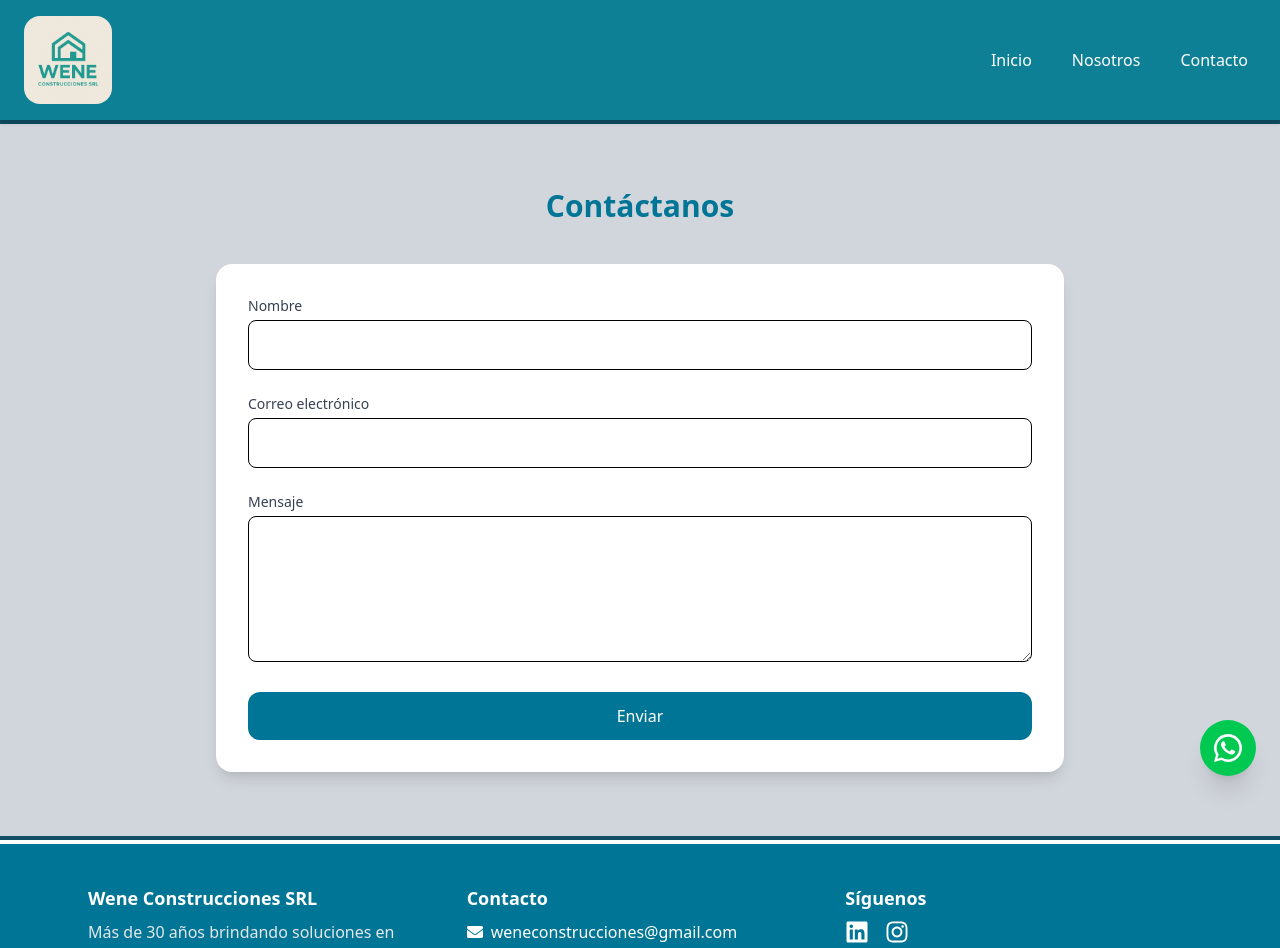
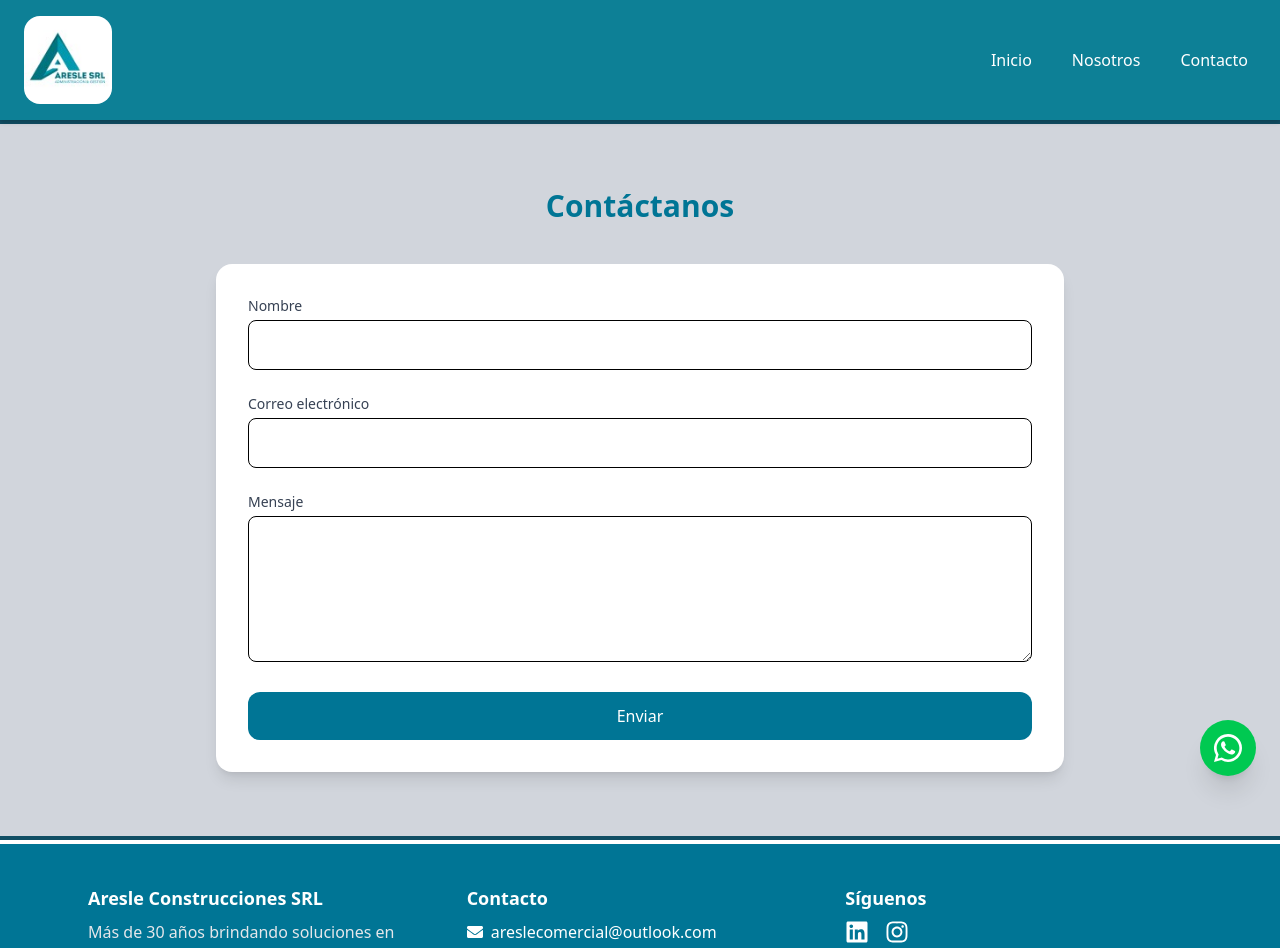
Before and after one commit to leonidas198/WeneConstrucciones, a React (Vite) app: page /contacto in a window 1280 px wide. Shown: the top 948 px of the page. Built offline with nearby package versions, Linux system fonts and the light colour scheme.

Commit message:
commit two

```diff
--- a/index.html
+++ b/index.html
@@ -9,25 +9,25 @@
     <!-- 🔹 SEO -->
     <meta
       name="description"
-      content="Wene Construcciones SRL: especialistas en casas, módulos habitacionales, galpones y obras civiles e industriales con calidad y compromiso."
+      content="Aresle Construcciones SRL: especialistas en casas, módulos habitacionales, galpones y obras civiles e industriales con calidad y compromiso."
     />
     <meta
       name="keywords"
-      content="Wene Construcciones SRL, casas, módulos habitacionales, galpones, construcción, obras civiles, arquitectura, ingeniería, proyectos"
+      content="Aresle Construcciones SRL, casas, módulos habitacionales, galpones, construcción, obras civiles, arquitectura, ingeniería, proyectos"
     />
-    <meta name="author" content="Wene Construcciones SRL" />
+    <meta name="author" content="Aresle Construcciones SRL" />
 
     <!-- 🔹 Open Graph -->
-    <meta property="og:title" content="Wene Construcciones SRL" />
+    <meta property="og:title" content="Aresle Construcciones SRL" />
     <meta
       property="og:description"
       content="Casas, módulos habitacionales y galpones. Construcciones de calidad, confianza y compromiso."
     />
     <meta property="og:type" content="website" />
-    <meta property="og:url" content="https://www.weneconstrucciones.com" />
+    <meta property="og:url" content="https://www.aresleconstrucciones.com" />
     <meta
       property="og:image"
-      content="https://www.weneconstrucciones.com/og-image.jpg"
+      content="https://www.aresleconstrucciones.com/og-image.jpg"
     />
 
     <!-- 🔹 Colores -->
--- a/src/components/Footer.tsx
+++ b/src/components/Footer.tsx
@@ -9,7 +9,7 @@ export const Footer = () => {
 
         {/* Información de la empresa */}
         <div>
-          <h3 className="text-lg font-semibold">Wene Construcciones SRL</h3>
+          <h3 className="text-lg font-semibold">Aresle Construcciones SRL</h3>
           <p className="mt-2 text-gray-200">
             Más de 30 años brindando soluciones en construcción civil e industrial,
             con compromiso, innovación y calidad.
@@ -20,7 +20,7 @@ export const Footer = () => {
         <div>
           <h3 className="text-lg font-semibold">Contacto</h3>
           <p className="mt-2 flex items-center justify-center md:justify-start gap-2">
-            <FaEnvelope /> weneconstrucciones@gmail.com
+            <FaEnvelope /> areslecomercial@outlook.com
           </p>
           <p className="mt-1 flex items-center justify-center md:justify-start gap-2">
             <FaPhone /> +54 9 299-5873256
@@ -38,7 +38,7 @@ export const Footer = () => {
           <h3 className="text-lg font-semibold">Síguenos</h3>
           <div className="flex justify-center md:justify-start gap-4 mt-2">
             <a
-              href="https://www.linkedin.com/company/wene-srl"
+              href="https://www.linkedin.com/company/aresle"
               target="_blank"
               rel="noopener noreferrer"
               className="hover:text-gray-300 transition"
@@ -46,7 +46,7 @@ export const Footer = () => {
               <FaLinkedin size={24} />
             </a>
             <a
-              href="https://www.instagram.com/wene_construcciones_srl"
+              href="https://www.instagram.com/aresle_srl"
               target="_blank"
               rel="noopener noreferrer"
               className="hover:text-gray-300 transition"
@@ -74,14 +74,14 @@ export const Footer = () => {
 
       {/* Datos legales */}
       <div className="max-w-6xl mx-auto mt-10 px-6 text-center md:text-left text-sm text-gray-300">
-        <p><strong>CUIT:</strong> 30-71766104-0</p>
+        <p><strong>CUIT:</strong> 33-71602800-9</p>
         <p><strong>Dirección:</strong> Acceso Güemes y ruta 65, Allen, Provincia de Rio Negro, Argentina</p>
         <p><strong>IVA:</strong> Responsable Inscripto</p>
       </div>
 
       {/* Línea inferior */}
       <div className="text-center mt-6 border-t border-cyan-600 pt-4 text-sm text-gray-200">
-        <p>&copy; {new Date().getFullYear()} Wene Construcciones SRL. Todos los derechos reservados.</p>
+        <p>&copy; {new Date().getFullYear()} Aresle Construcciones SRL. Todos los derechos reservados.</p>
       </div>
     </footer>
   );
--- a/src/components/WhatsappChat.tsx
+++ b/src/components/WhatsappChat.tsx
@@ -29,7 +29,7 @@ export default function WhatsappChat() {
                 className="w-8 h-8 rounded-lg object-cover"
               />
               <div>
-                <p className="font-semibold leading-tight">Wene Construcciones SRL</p>
+                <p className="font-semibold leading-tight">Aresle Construcciones SRL</p>
                 <p className="text-xs text-cyan-100 leading-tight">
                   Respuesta rápida en horario laboral
                 </p>
@@ -47,7 +47,7 @@ export default function WhatsappChat() {
 
           <div className="px-4 py-3 text-sm text-gray-700">
             <p className="mb-3">
-              ¡Hola! 👋 Somos Wene Construcciones SRL. Contanos en qué te ayudamos
+              ¡Hola! 👋 Somos Aresle Construcciones SRL. Contanos en qué te ayudamos
               (módulos, galpones o casas) y un asesor te responde por WhatsApp.
             </p>
             <textarea
--- a/src/pages/Contacto.tsx
+++ b/src/pages/Contacto.tsx
@@ -8,7 +8,7 @@ export const Contacto = () => {
     mensaje: "",
   });
   useEffect(() => {
-      document.title = "Contacto | Wene Construcciones SRL";
+      document.title = "Contacto | Aresle Construcciones SRL";
     }, []);
 
   const [estado, setEstado] = useState<"enviando" | "enviado" | "error" | "">("");
--- a/src/pages/Home.tsx
+++ b/src/pages/Home.tsx
@@ -5,7 +5,7 @@ import GalleryModal from "../components/GalleryModal";
 
 export const Home = () => {
   useEffect(() => {
-    document.title = "Inicio | Wene Construcciones SRL";
+    document.title = "Inicio | Aresle Construcciones SRL";
   }, []);
 
   const [openGallery, setOpenGallery] = useState<
--- a/src/pages/Nosotros.tsx
+++ b/src/pages/Nosotros.tsx
@@ -2,7 +2,7 @@ import { useEffect } from "react";
 
 export const Nosotros = () => {
   useEffect(() => {
-    document.title = "Sobre Nosotros | Wene Construcciones SRL";
+    document.title = "Sobre Nosotros | Aresle Construcciones SRL";
   }, []);
 
   return (
@@ -10,7 +10,7 @@ export const Nosotros = () => {
       <h2 className="text-3xl font-bold text-gray-200">Quiénes Somos</h2>
 
       <p className="mt-4 text-gray-300 leading-relaxed">
-        Somos Wene Construcciones SRL, una compañía con más de 30 años de
+        Somos Aresle Construcciones SRL, una compañía con más de 30 años de
         experiencia en el sector de la construcción, reconocida por nuestra
         solidez, compromiso y la confianza que cientos de clientes han
         depositado en nosotros a lo largo de tres décadas. Desde nuestros
@@ -40,7 +40,7 @@ export const Nosotros = () => {
       <p className="mt-4 text-gray-300 leading-relaxed">
         Hace más de tres décadas, en un contexto donde la construcción era un
         desafío lleno de obstáculos, Efrain decidió apostar por sus sueños y
-        fundar lo que hoy es Wene Construcciones SRL. Con un pequeño equipo,
+        fundar lo que hoy es Aresle Construcciones SRL. Con un pequeño equipo,
         herramientas básicas y mucha determinación, comenzó a levantar los
         primeros proyectos que rápidamente se destacaron por su calidad y
         cumplimiento en los plazos.
@@ -74,7 +74,7 @@ export const Nosotros = () => {
       </div>
 
       <p className="mt-4 text-gray-300 leading-relaxed">
-        En Wene Construcciones SRL creemos que la construcción no se trata solo
+        En Aresle Construcciones SRL creemos que la construcción no se trata solo
         de levantar paredes o estructuras, sino de construir confianza y
         relaciones duraderas. Nuestra filosofía se basa en tres pilares
         fundamentales:
@@ -112,7 +112,7 @@ export const Nosotros = () => {
       </p>
 
       <p className="mt-4 text-gray-300 leading-relaxed">
-        En Wene Construcciones SRL, no solo construimos casas, galpones o
+        En Aresle Construcciones SRL, no solo construimos casas, galpones o
         módulos: construimos futuro, seguridad y confianza.
       </p>
     </section>
```
Also changed, not shown: public/logo.jpg, 1 other file (tests, documents, lock files or other folders).
